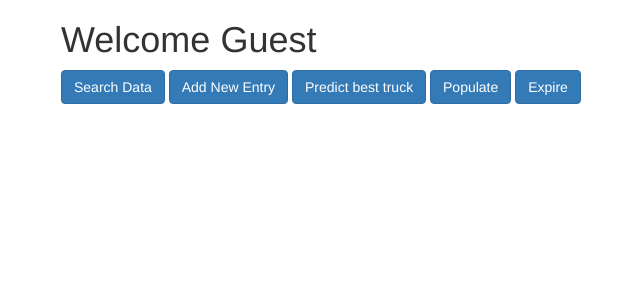
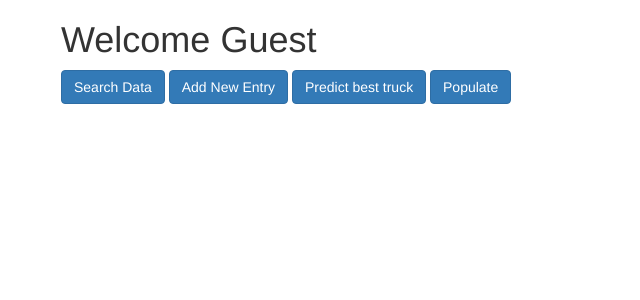
Before and after one commit to rahulgurnani/data_api, a Django app: page / in a window 1280 px wide. Shown: the top 300 px of the page, without its empty margins (9-649 px from the left). Run offline with Django 3.2, Linux system fonts and the light colour scheme; parts of the project's set-up code (start-up, migrations or seed data) failed here and were passed over; some libraries are stand-ins or nearby versions.

```diff
--- a/api_app/templates/index.html
+++ b/api_app/templates/index.html
@@ -13,7 +13,7 @@
 		<a href="/add_entry/" class="btn btn-primary" role="button">Add New Entry</a>
 		<a href="/predict_best/" class="btn btn-primary" role="button">Predict best truck</a>
 		<a href="/populate/" class="btn btn-primary" role="button">Populate</a>
-		<a href="/autoexpire/" class="btn btn-primary" role="button">Expire</a>
+
 	</div>
 
 </body>
--- a/data_api/urls.py
+++ b/data_api/urls.py
@@ -26,5 +26,5 @@ urlpatterns = [
     url(r'^populate/',views.populate),
     url(r'^delete/$', views.delete_entry, name='delete'),
     url(r'^delete/(?P<locationid>\d+)/$', views.delete_entry, name='delete'),
-    url(r'^autoexpire/',views.auto_update),
+    #url(r'^autoexpire/',views.auto_update),
 ]
```
Also changed, not shown: 2 other files.
